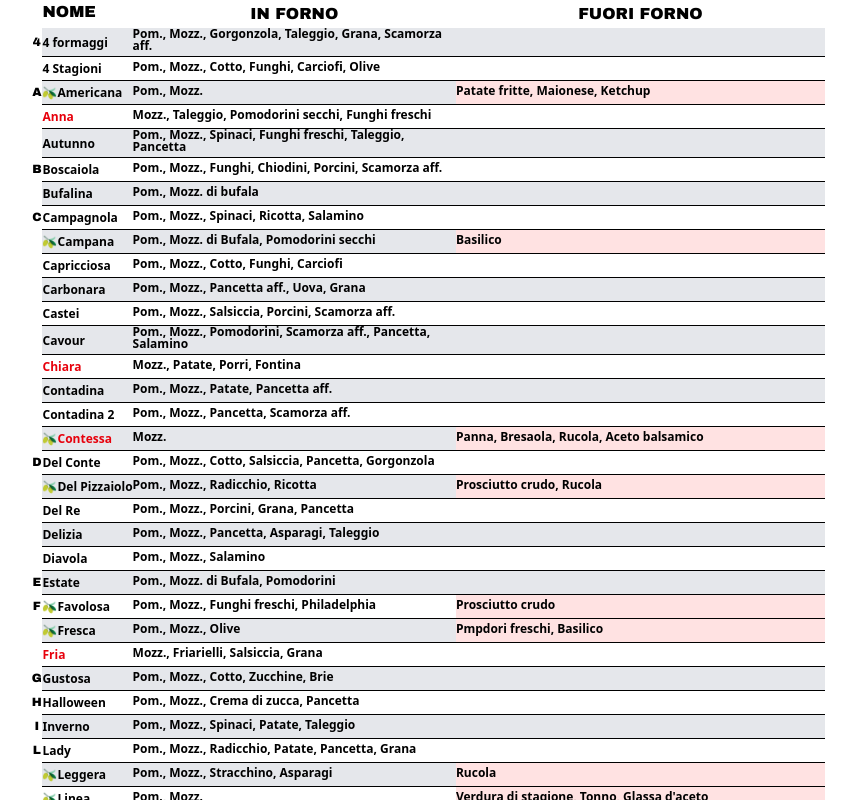
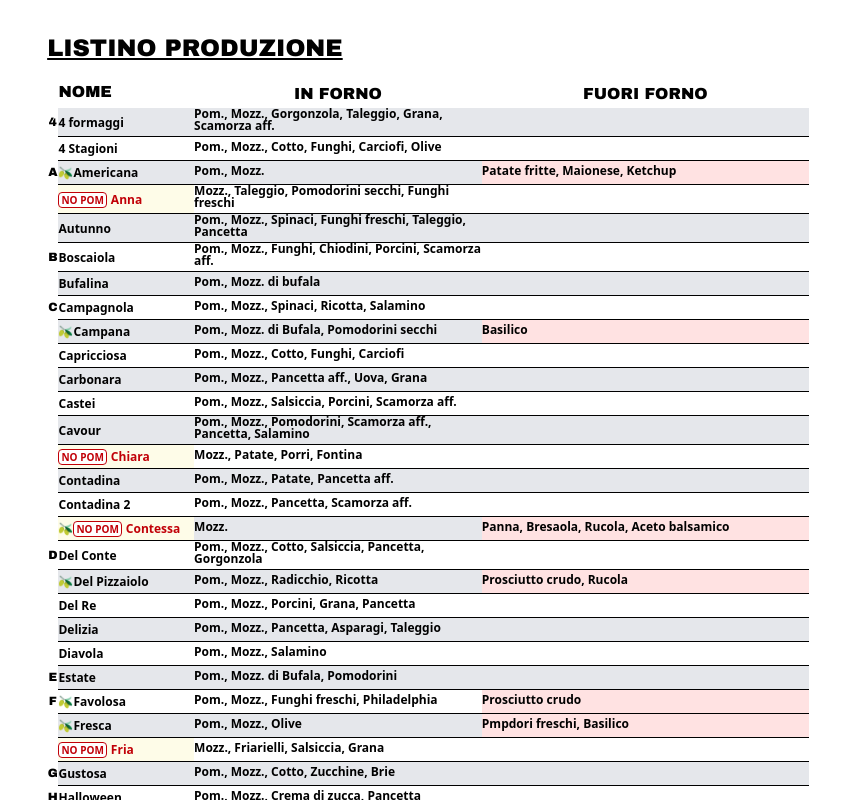
Before and after one commit to castasamu/mondopizza-listino, a React (Vite) app: page /produzione in a window 1280 px wide. Shown: the top 800 px of the page, without its empty margins (212-1068 px from the left). Built offline with nearby package versions, Linux system fonts and the light colour scheme.

Commit message:
feat: Improve tomato ingredient detection and display for pizzas without tomato, and rename `ListinoDritto` to `ListinoProduzione` with a new title.

```diff
--- a/src/ListinoProduzione.tsx
+++ b/src/ListinoProduzione.tsx
@@ -25,7 +25,9 @@ const PizzaItem = ({
     (ingredient) => ingredient.postBake,
   );
   const hasTomato = pizza.ingredients.some(
-    (i) => i.name.toLowerCase() === "pom.",
+    (i) =>
+      i.name.toLowerCase().includes("pom.") ||
+      i.name.toLowerCase() === "pomodorini",
   );
   return (
     <>
@@ -34,9 +36,14 @@ const PizzaItem = ({
           {showFirstLetter ? currentFirstLetter : ""}
         </td>
         <td
-          className={`${index % 2 === 0 ? "bg-gray-200" : ""} ${!hasTomato ? "text-red-600" : ""} text-left py-1 border-b border-b-black whitespace-nowrap`}
+          className={`${index % 2 === 0 ? "bg-gray-200" : ""} ${!hasTomato ? "text-red-700 bg-yellow-50" : ""} text-left py-1 border-b border-b-black whitespace-nowrap`}
         >
           {hasPostBakeIngredients ? "🫒" : ""}
+          {!hasTomato && (
+            <span className="text-[10px] font-black border border-red-700 px-0.5 mr-1 rounded bg-white">
+              NO POM
+            </span>
+          )}
           {pizza.name}
         </td>
         <td
@@ -87,13 +94,16 @@ const PizzaTable = ({ items }: { items: Pizza[] }) => (
   </table>
 );
 
-function ListinoDritto() {
+function ListinoProduzione() {
   const pizzeSorted = [...pizze].sort((a, b) => a.name.localeCompare(b.name));
   return (
-    <div className="listino-container">
+    <div className="listino-container px-4 py-8">
+      <h1 className="text-2xl font-arial-black mb-4 uppercase underline">
+        Listino Produzione
+      </h1>
       <PizzaTable items={pizzeSorted} />
     </div>
   );
 }
 
-export default ListinoDritto;
+export default ListinoProduzione;
```
